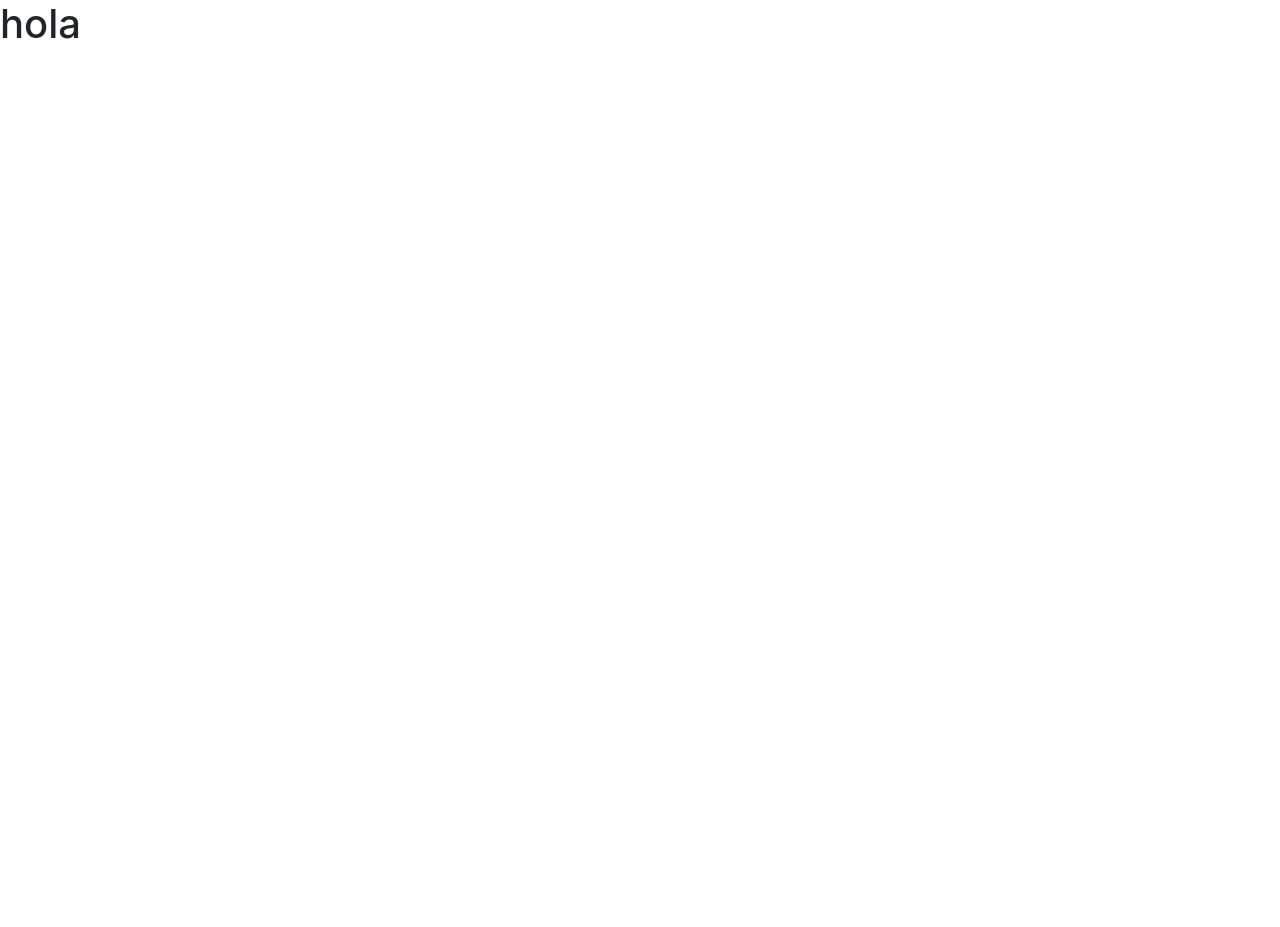
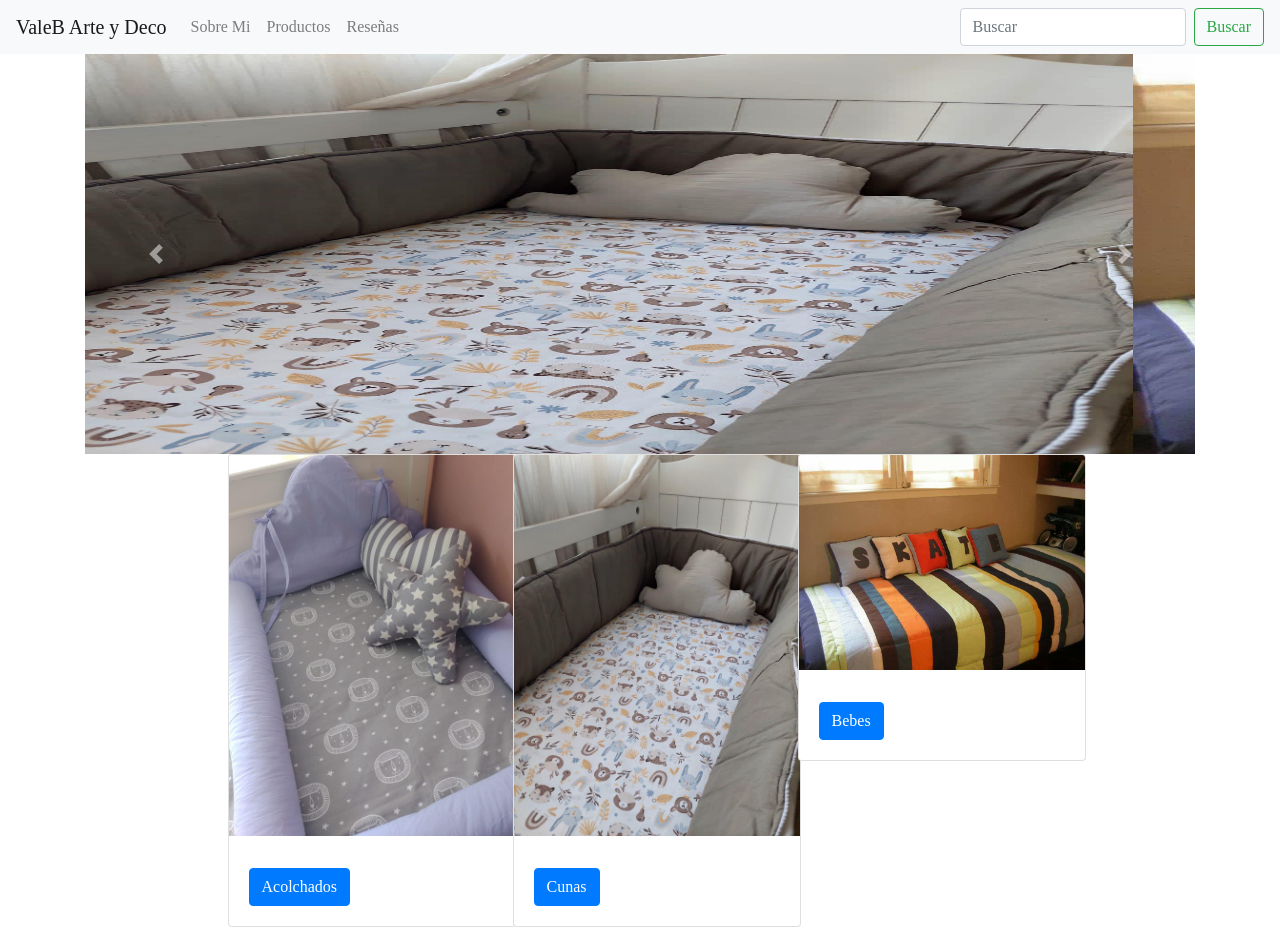
Before and after one commit to jeronimoetchegaray/PF-Etchegaray-Jeronimo, a plain HTML site: page index.html in a window 1280 px wide. Before the commit the page ends 800 px from the top, so only its background shows below. Drawn offline with nearby package versions, Linux system fonts and the light colour scheme.

Commit message:
Agregado nav bar y cards

```diff
--- a/css/estilos.css
+++ b/css/estilos.css
@@ -0,0 +1,50 @@
+
+html, body, div, span, applet, object, iframe,
+h1, h2, h3, h4, h5, h6, p, blockquote, pre,
+a, abbr, acronym, address, big, cite, code,
+del, dfn, em, img, ins, kbd, q, s, samp,
+small, strike, strong, sub, sup, tt, var,
+b, u, i, center,
+dl, dt, dd, ol, ul, li,
+fieldset, form, label, legend,
+table, caption, tbody, tfoot, thead, tr, th, td,
+article, aside, canvas, details, embed,
+figure, figcaption, footer, header, hgroup,
+menu, nav, output, ruby, section, summary,
+time, mark, audio, video {
+	margin: 0;
+	padding: 0;
+	border: 0;
+	font-size: 100%;
+	font: inherit;
+	vertical-align: baseline;
+}
+
+article, aside, details, figcaption, figure,
+footer, header, hgroup, menu, nav, section {
+	display: block;
+}
+body {
+	line-height: 1;
+}
+ol, ul {
+	list-style: none;
+}
+blockquote, q {
+	quotes: none;
+}
+blockquote:before, blockquote:after,
+q:before, q:after {
+	content: '';
+	content: none;
+}
+table {
+	border-collapse: collapse;
+	border-spacing: 0;
+}
+
+
+
+
+.imgcarousel { height: 400px;
+}
--- a/index.html
+++ b/index.html
@@ -9,10 +9,103 @@
         integrity="sha384-xOolHFLEh07PJGoPkLv1IbcEPTNtaed2xpHsD9ESMhqIYd0nLMwNLD69Npy4HI+N" crossorigin="anonymous">
     <link rel="stylesheet" href="./css/estilos.css">
     <title>Preentrega</title>
+
 </head>
+<header>
+    <nav class="navbar navbar-expand-lg navbar-light bg-light">
+        <a class="navbar-brand" href="#">ValeB Arte y Deco</a>
+        <button class="navbar-toggler" type="button" data-toggle="collapse" data-target="#navbarSupportedContent"
+            aria-controls="navbarSupportedContent" aria-expanded="false" aria-label="Toggle navigation">
+            <span class="navbar-toggler-icon"></span>
+        </button>
+
+        <div class="collapse navbar-collapse" id="navbarSupportedContent">
+            <ul class="navbar-nav mr-auto">
+
+                <li class="nav-item">
+                    <a class="nav-link" href="#">Sobre Mi</a>
+                </li>
+
+                <li class="nav-item">
+                    <a class="nav-link ">Productos</a>
+                </li>
+                <li class="nav-item">
+                    <a class="nav-link ">Reseñas</a>
+                </li>
+            </ul>
+            <form class="form-inline my-2 my-lg-0">
+                <input class="form-control mr-sm-2" type="search" placeholder="Buscar" aria-label="Search">
+                <button class="btn btn-outline-success my-2 my-sm-0" type="submit">Buscar</button>
+            </form>
+        </div>
+    </nav>
+</header>
 
 <body>
-    <h1>hola</h1>
+    <div class="container">
+        <div class="row">
+            <div id="carouselExampleControls" class="col-sm carousel slide" data-ride="carousel">
+                <div class="carousel-inner">
+                    <div class="carousel-item active">
+                        <img src="./img/Imagen 1.jpg" class="d-block w-100 imgcarousel " alt="...">
+                    </div>
+                    <div class="carousel-item">
+                        <img src="./img/Imagen 2.jpg" class="d-block w-100 imgcarousel " alt="...">
+                    </div>
+                    <div class="carousel-item">
+                        <img src="./img/imagen 3.jpg" class="d-block w-100 imgcarousel " alt="...">
+                    </div>
+                </div>
+                <button class="carousel-control-prev" type="button" data-target="#carouselExampleControls"
+                    data-slide="prev">
+                    <span class="carousel-control-prev-icon" aria-hidden="true"></span>
+                    <span class="sr-only">Previous</span>
+                </button>
+                <button class="carousel-control-next" type="button" data-target="#carouselExampleControls"
+                    data-slide="next">
+                    <span class="carousel-control-next-icon" aria-hidden="true"></span>
+                    <span class="sr-only">Next</span>
+                </button>
+            </div>
+        </div>
+        <section class="row justify-content-center">
+            <div class="col-lg-3">
+                <div class="card" style="width: 18rem;">
+                    <img src="./img/imagen 3.jpg" class="card-img-top" alt="...">
+                    <div class="card-body">
+                        <h5 class="card-title"></h5>
+
+                        <a href="#" class="btn btn-primary">Acolchados</a>
+                    </div>
+                </div>
+            </div>
+            <div class="col-lg-3">
+                <div class="card" style="width: 18rem;">
+                    <img src="./img/Imagen 1.jpg" class="card-img-top" alt="...">
+                    <div class="card-body">
+                        <h5 class="card-title"></h5>
+
+                        <a href="#" class="btn btn-primary">Cunas</a>
+                    </div>
+                </div>
+            </div>
+            <div class="col-lg-3">
+                <div class="card" style="width: 18rem;">
+                    <img src="./img/Imagen 2.jpg" class="card-img-top" alt="...">
+                    <div class="card-body">
+                        <h5 class="card-title"></h5>
+
+                        <a href="#" class="btn btn-primary">Bebes</a>
+                    </div>
+                </div>
+
+            </div>
+        </section>
+    </div>
+
+
+
+
 
 
 
```
